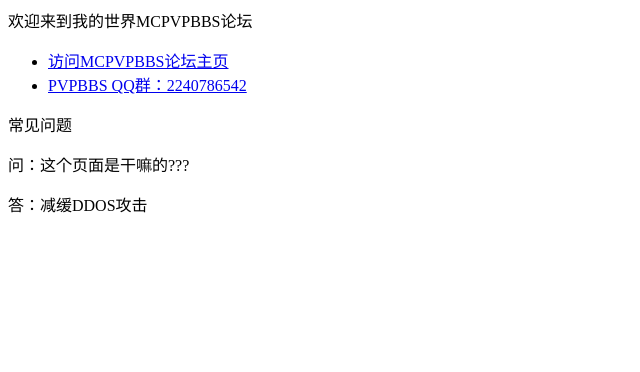
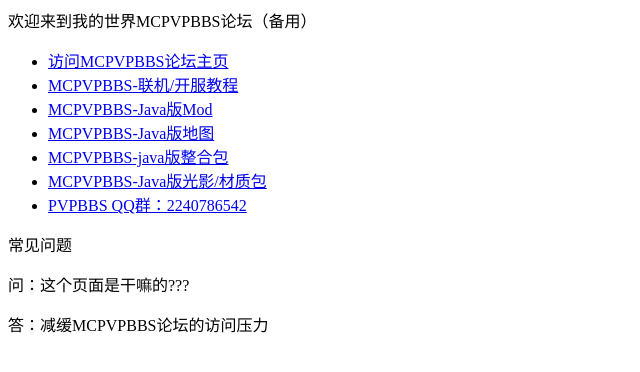
Before and after one commit to mcpvpbbs/mcpvpbbs.github.io, a plain HTML site: page index.html in a window 1280 px wide. Shown: the whole page, without its empty margins (0-640 px from the left). Drawn offline with Linux system fonts and the light colour scheme.

Commit message:
Update index.html

```diff
--- a/index.html
+++ b/index.html
@@ -1,8 +1,13 @@
-<p>欢迎来到我的世界MCPVPBBS论坛</p>
+<p>欢迎来到我的世界MCPVPBBS论坛（备用）</p>
 <ul>
   <li> <a href="http://www.mcpvpbbs.work.gd/">访问MCPVPBBS论坛主页</a> </li>
+  <li> <a href="http://www.mcpvpbbs.work.gd/forum.php?mod=forumdisplay&fid=40">MCPVPBBS-联机/开服教程</a> </li>
+  <li> <a href="http://www.mcpvpbbs.work.gd/forum.php?mod=forumdisplay&fid=41">MCPVPBBS-Java版Mod</a> </li>
+  <li> <a href="http://www.mcpvpbbs.work.gd/forum.php?mod=forumdisplay&fid=42">MCPVPBBS-Java版地图</a> </li>
+  <li> <a href="http://www.mcpvpbbs.work.gd/forum.php?mod=forumdisplay&fid=43">MCPVPBBS-java版整合包</a> </li>
+  <li> <a href="http://www.mcpvpbbs.work.gd/forum.php?mod=forumdisplay&fid=44">MCPVPBBS-Java版光影/材质包</a> </li>
   <li> <a href="https://qm.qq.com/cgi-bin/qm/qr?authKey=N5XEteb6aBYX%2BWTW2fi6o2xknN%2BWVUA3ovS%2FSzOkyvzqYN%2Fp%2FZDZ955%2FoE3Ix%2BZv&k=YY5--ORKJKINW1aNNlvYPH-DMAKs1vFU&noverify=0">PVPBBS QQ群：2240786542</a> </li>
 </ul>
 <p>常见问题</p>
 <p>问：这个页面是干嘛的???</p>
-<p>答：减缓DDOS攻击</p>
+<p>答：减缓MCPVPBBS论坛的访问压力</p>
```
